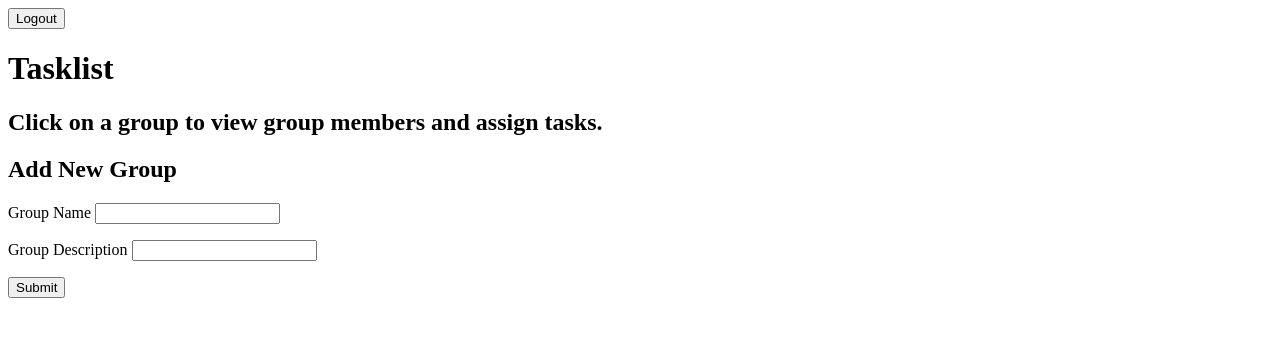
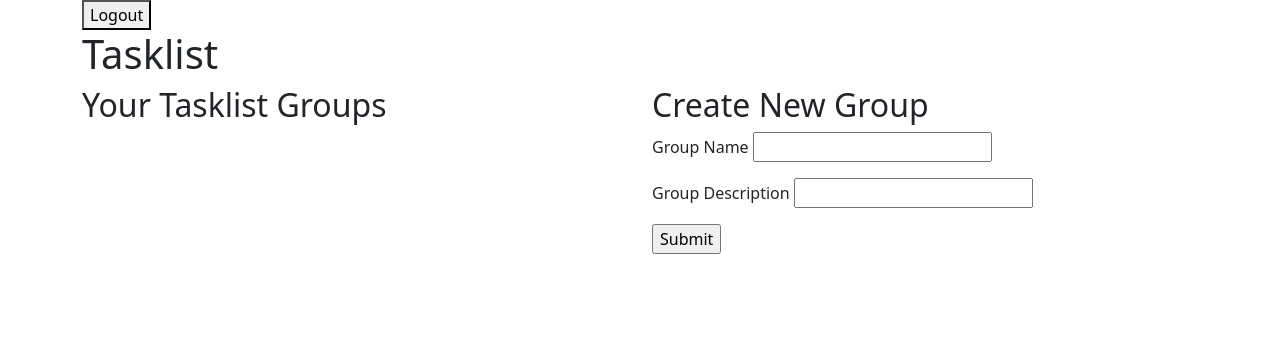
Before and after one commit to adashe/tasklist, a Flask app: page /tasklist in a window 1280 px wide. Shown: the top 337 px of the page. Run offline with Flask 2, Linux system fonts and the light colour scheme; the visitor is signed in with stand-in values (Sample User, id 1); data comes from the database, SQL or seed files in the repository; data that the repository does not hold is empty.

Commit message:
Added containers, rows, cols for Bootstrap styling

```diff
--- a/crud.py
+++ b/crud.py
@@ -47,6 +47,12 @@ def get_group_by_id(group_id):
     """Return group details."""
 
     return Group.query.get(group_id)
+
+
+def get_groups_by_user_id(user_id):
+    """Return all groups that a user has joined."""
+
+    return GroupUser.query.filter_by(user_id=user_id).all()
 
 
 def add_user_to_group(group_id, user_id):
--- a/server.py
+++ b/server.py
@@ -106,11 +106,13 @@ def show_tasklist():
     if 'user_id' not in session:
         return redirect('/')
 
+    user_id = session['user_id']
+
     users = crud.get_users()
     chores = crud.get_chores()
-    groups = crud.get_groups()
+    users_groups = crud.get_groups_by_user_id(user_id) #only show groups for this user
 
-    return render_template("tasklist.html", users=users, chores=chores, groups=groups)
+    return render_template("tasklist.html", users=users, chores=chores, users_groups=users_groups)
 
 
 @app.route("/add-assignment", methods=["POST"])
@@ -144,16 +146,29 @@ def show_groups():
 
 @app.route("/add-group", methods=["POST"])
 def add_group():
-    """Create a new group."""
+    """Create a new group and add user to that group."""
+
+    # Create a new group
 
     group_name = request.form['group_name']
     group_description = request.form["group_description"]
 
     new_group = crud.create_group(group_name, group_description)
     db.session.add(new_group)
+
     db.session.commit()
 
-    flash("You have added a new group!")
+    # Add the user to the new group
+
+    user_id = session['user_id']
+    group_id = new_group.group_id
+
+    new_group_user = crud.add_user_to_group(group_id, user_id)
+    db.session.add(new_group_user)
+
+    db.session.commit()
+
+    flash("You have created and joined a new group!")
 
     return redirect("/tasklist")
 
@@ -169,13 +184,12 @@ def show_group_details(group_id):
 
     group_users = crud.get_users_by_group(group_id)
     group_chores = crud.get_chores_by_group(group_id)
-    group_assignments = crud.get_assignments_by_group_id(group_id)
 
     chores = crud.get_chores()
     groups = crud.get_groups()
     users = crud.get_users()
 
-    return render_template("group_profile.html", group_id=group_id, group=group, group_users=group_users, group_chores=group_chores, group_assignments=group_assignments, chores=chores, groups=groups, users=users)
+    return render_template("group_profile.html", group_id=group_id, group=group, group_users=group_users, group_chores=group_chores, chores=chores, groups=groups, users=users)
 
 
 @app.route("/add-group-chore", methods=["POST"])
--- a/templates/base.html
+++ b/templates/base.html
@@ -3,6 +3,7 @@
   <head>
     <meta charset="utf-8">
     <meta name="viewport" content="width=device-width">
+    <link href="https://cdn.jsdelivr.net/npm/bootstrap@5.0.1/dist/css/bootstrap.min.css" rel="stylesheet" integrity="sha384-+0n0xVW2eSR5OomGNYDnhzAbDsOXxcvSN1TPprVMTNDbiYZCxYbOOl7+AMvyTG2x" crossorigin="anonymous">
     <title>
       {% block title %}{% endblock %}
     </title>
@@ -19,5 +20,6 @@
     {% block body %}{% endblock %}
 
     {% block after_body %}{% endblock %}
+    <script src="https://cdn.jsdelivr.net/npm/bootstrap@5.0.1/dist/js/bootstrap.bundle.min.js" integrity="sha384-gtEjrD/SeCtmISkJkNUaaKMoLD0//ElJ19smozuHV6z3Iehds+3Ulb9Bn9Plx0x4" crossorigin="anonymous"></script>
   </body>
 </html>
--- a/templates/tasklist.html
+++ b/templates/tasklist.html
@@ -3,25 +3,38 @@
 {% block title %}Tasklist{% endblock %}
 
 {% block body %}
+<div class="container">
+
+  <div class="row">
+    <div class="col">
       <form action="/logout">
         <button type="submit">Logout</button>
       </form>
+    </div>
+  </div>
 
+  <div class="row">
+    <div class="col">
       <h1>Tasklist</h1>
+    </div>
+  </div>
 
-<h2>Click on a group to view group members and assign tasks.</h2>
+  <div class="row">
+    <div class="col">
+      <h2>Your Tasklist Groups</h2>
       <ul>
-  {% for group in groups %}
+        {% for users_group in users_groups %}
         <li>
-      <a href="/groups/{{ group.group_id }}">
-          {{ group.group_name }}
+            <a href="/groups/{{ users_group.group_id }}">
+                {{ users_group.group.group_name }}
               </a>
         </li>
         {% endfor %}
       </ul>
+    </div>
 
-
-<h2>Add New Group</h2>
+    <div class="col">
+      <h2>Create New Group</h2>
       <form action="/add-group" method="POST">
         <p>
           Group Name <input type="text" name="group_name">
@@ -35,4 +48,8 @@
           <input type="submit">
         </p>
       </form>
+    </div>
+
+  </div>
+</div>
 {% endblock %}
--- a/templates/user_profile.html
+++ b/templates/user_profile.html
@@ -3,6 +3,8 @@
 {% block title %}User Details{% endblock %}
 
 {% block body %}
+
+<div class="container">
 
   <h1>{{ user.username }}</h1>
 
@@ -49,5 +51,5 @@
     </tr>
     {% endfor %}
   </table>
-
+</div>
 {% endblock %}
```
Also changed, not shown: templates/group_profile.html (+65 -50 lines), templates/groups.html (+8 -6 lines), templates/homepage.html (+31 -14 lines), templates/users.html (+8 -5 lines). Lines whose indentation alone changed are shown as unchanged.
